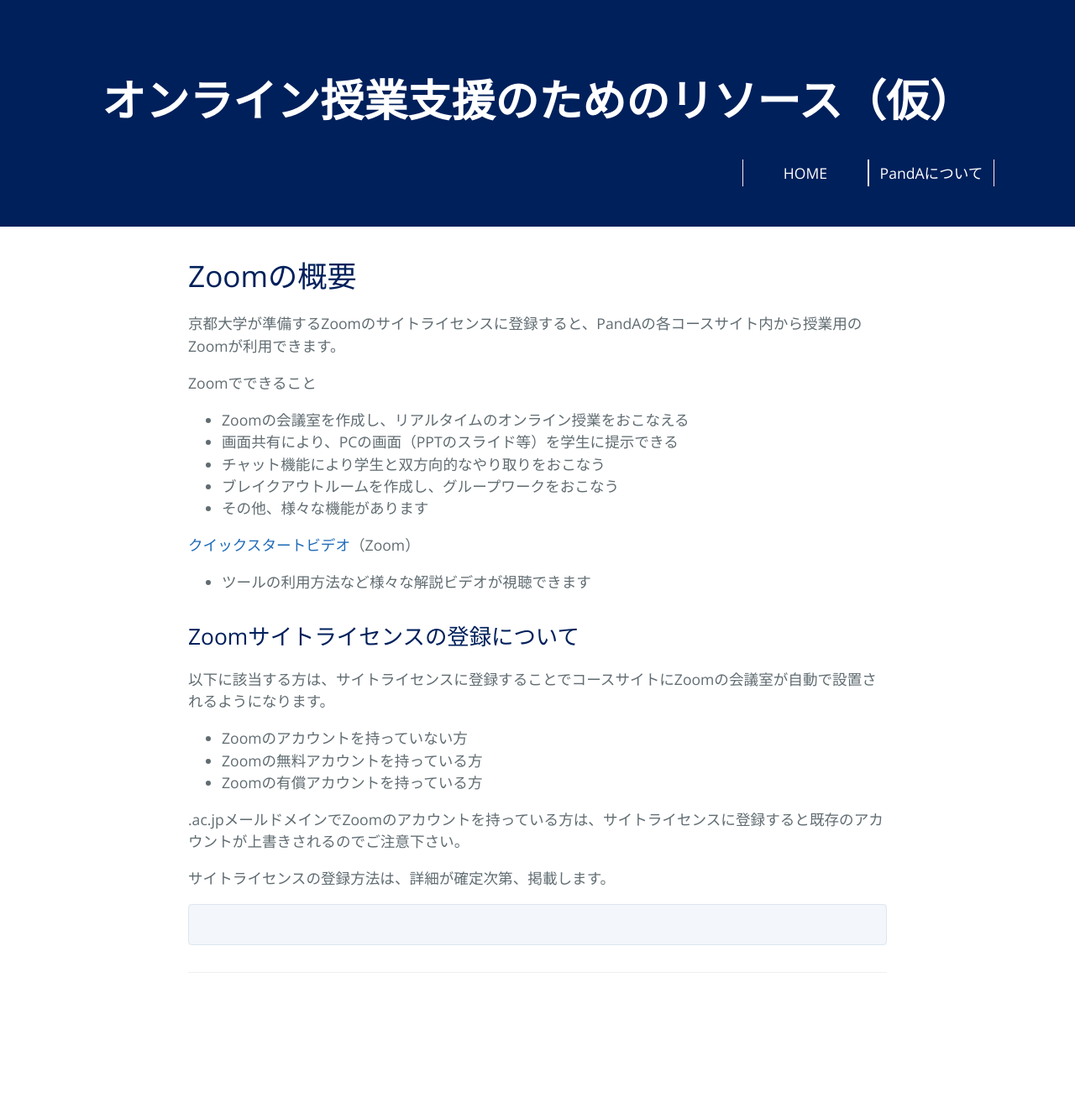
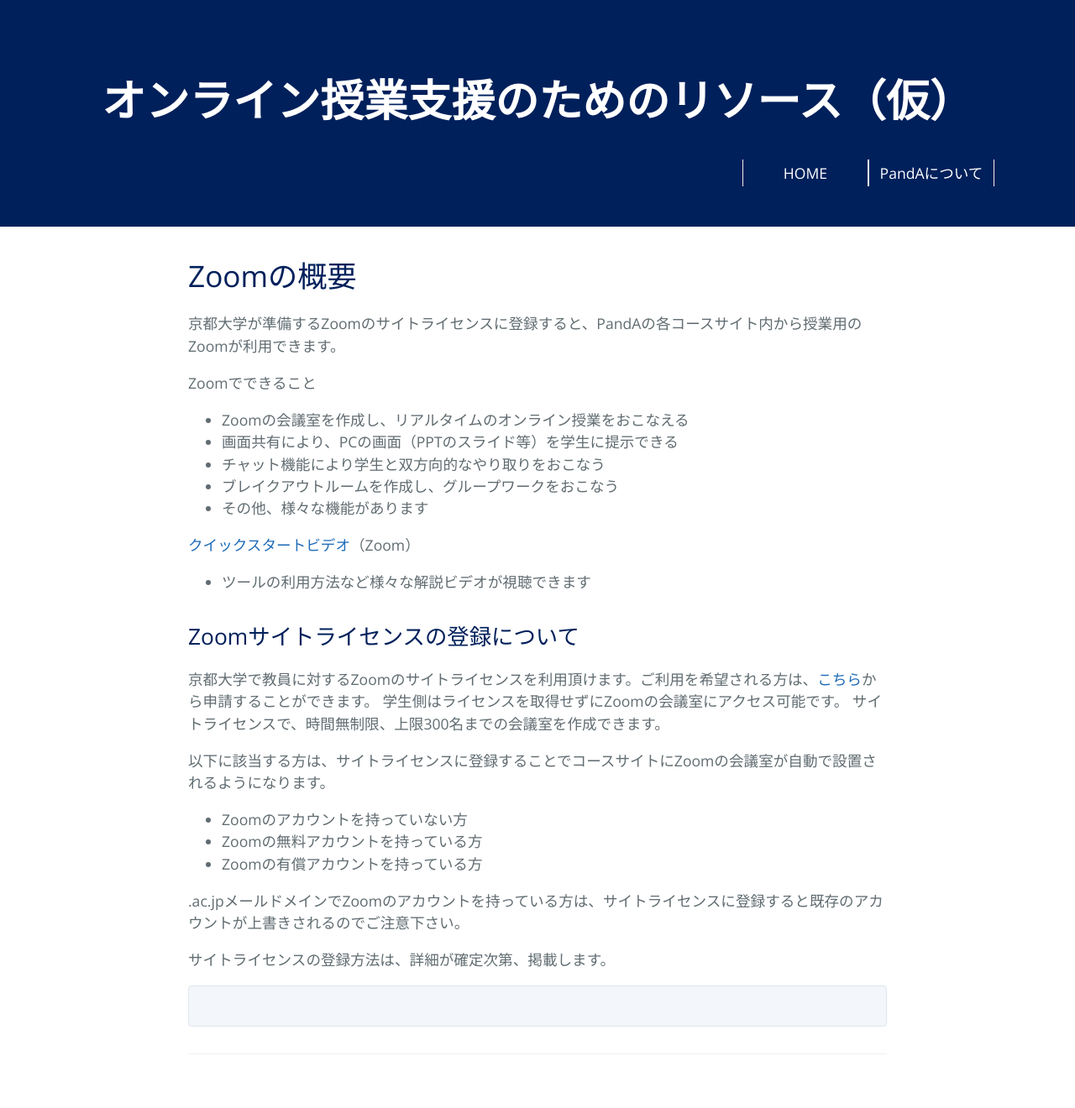
Before and after one commit to kyoto-u/online-edu, a Jekyll site: the page built from zoom.md, in a window 1280 px wide. Shown: the whole page at 84% size. Built offline with Jekyll 4.4.1, drawn with Linux system fonts in a browser that asks for light colours; before the commit the page ends 1223 px from its top, so only the background shows below that.

Commit message:
Update zoom.md

```diff
--- a/zoom.md
+++ b/zoom.md
@@ -18,6 +18,10 @@ Zoomでできること
 
 ## Zoomサイトライセンスの登録について
 
+京都大学で教員に対するZoomのサイトライセンスを利用頂けます。ご利用を希望される方は、[こちら](https://kubar.rd.iimc.kyoto-u.ac.jp/zoom/)から申請することができます。
+学生側はライセンスを取得せずにZoomの会議室にアクセス可能です。
+サイトライセンスで、時間無制限、上限300名までの会議室を作成できます。
+
 以下に該当する方は、サイトライセンスに登録することでコースサイトにZoomの会議室が自動で設置されるようになります。
 - Zoomのアカウントを持っていない方
 - Zoomの無料アカウントを持っている方
```
